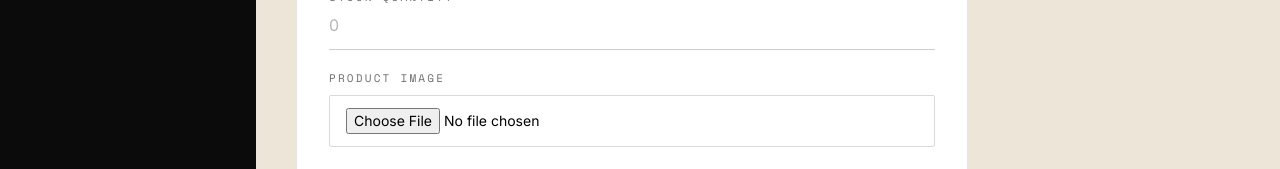
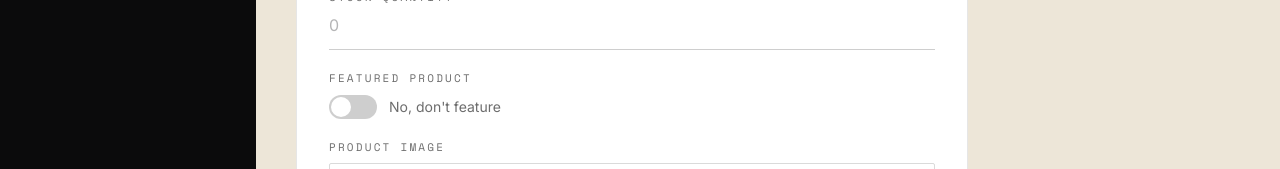
Before and after one commit to Mathew-etsey/boutique-frontend, a React (Vite) app: page /admin/products/create in a window 1280 px wide. Shown: the part 544-713 px from the top of the page. Built offline with nearby package versions, Linux system fonts and the light colour scheme; no server answers; sample sign-in values are in the browser's storage.

Commit message:
Add featured toggle in admin product form

```diff
--- a/src/components/admin/AdminProductForm.jsx
+++ b/src/components/admin/AdminProductForm.jsx
@@ -16,6 +16,7 @@ const AdminProductForm = () => {
     description: '',
     price: '',
     stock_quantity: '',
+    is_featured: false,  // ← ADDED
     images: null
   })
   const [imagePreview, setImagePreview] = useState(null)
@@ -49,6 +50,7 @@ const AdminProductForm = () => {
             description: product.description || '',
             price: product.price || '',
             stock_quantity: product.stock_quantity || '',
+            is_featured: product.is_featured == 1,  // ← ADDED
             images: null
           })
           if (product.images && product.images.length > 0) {
@@ -160,6 +162,7 @@ const AdminProductForm = () => {
       data.append('description', formData.description || '')
       data.append('price', formData.price)
       data.append('stock_quantity', formData.stock_quantity)
+      data.append('is_featured', formData.is_featured ? '1' : '0')  // ← ADDED
 
       if (formData.images && formData.images instanceof File) {
         data.append('images', formData.images)
@@ -289,6 +292,31 @@ const AdminProductForm = () => {
           />
         </div>
 
+        {/* ===== FEATURED TOGGLE ===== */}
+        <div>
+          <label className="block font-mono text-[11px] uppercase tracking-[0.2em] text-ink/60 mb-2">
+            Featured Product
+          </label>
+          <div className="flex items-center gap-3">
+            <button
+              type="button"
+              onClick={() => setFormData(prev => ({ ...prev, is_featured: !prev.is_featured }))}
+              className={`relative w-12 h-6 rounded-full transition-colors duration-300 ${
+                formData.is_featured ? 'bg-gold' : 'bg-ink/20'
+              }`}
+            >
+              <span
+                className={`absolute top-0.5 left-0.5 w-5 h-5 rounded-full bg-white transition-transform duration-300 ${
+                  formData.is_featured ? 'translate-x-6' : 'translate-x-0'
+                }`}
+              />
+            </button>
+            <span className="text-sm text-ink/60">
+              {formData.is_featured ? 'Yes, feature this product' : 'No, don\'t feature'}
+            </span>
+          </div>
+        </div>
+
         <div>
           <label className="block font-mono text-[11px] uppercase tracking-[0.2em] text-ink/60 mb-2">
             Product Image
```
